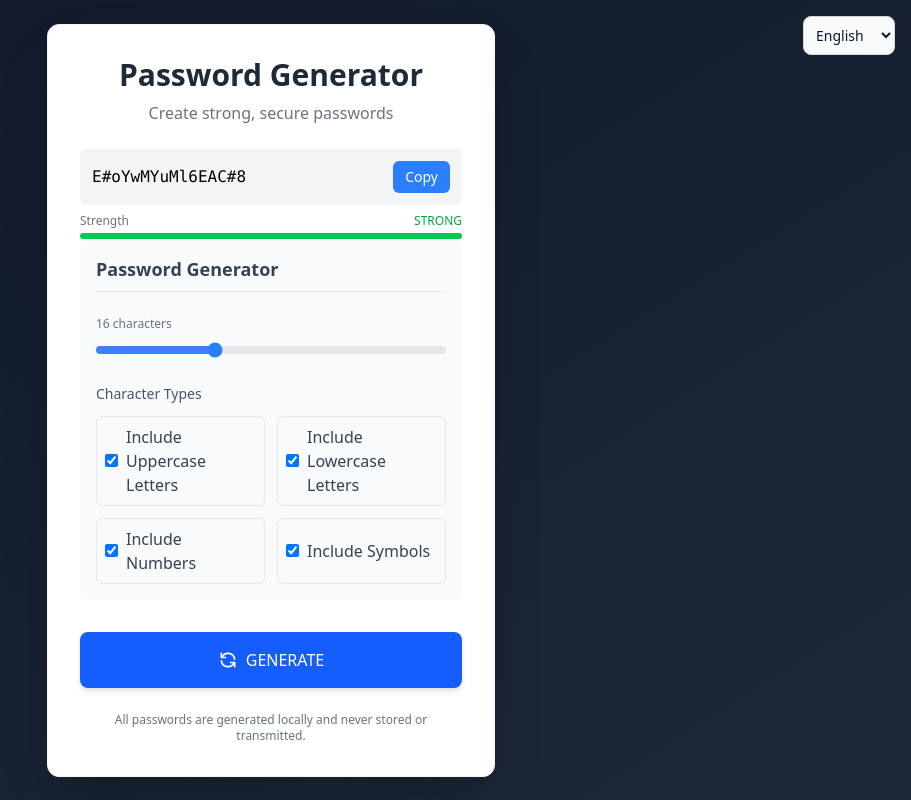
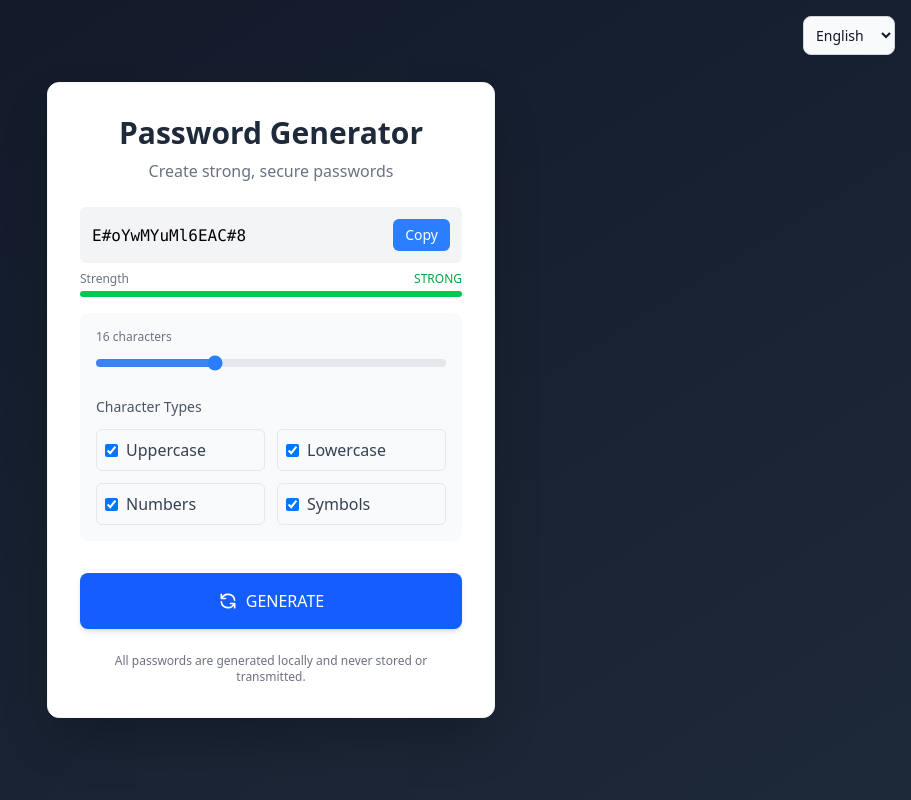
Before and after one commit to filippofinke/password-generator, a React (Vite) app: page / in a window 1280 px wide. Shown: the whole page, without its empty margins (369-1280 px from the left). Built offline with nearby package versions, Linux system fonts and the light colour scheme.

Commit message:
refactor: simplify password options labels in translations and update layout

```diff
--- a/src/components/PasswordOptions.tsx
+++ b/src/components/PasswordOptions.tsx
@@ -15,10 +15,7 @@ export function PasswordOptions({
   const { t } = useTranslation();
 
   return (
-    <div className="space-y-6 mb-8 bg-gray-50 p-4 rounded-lg">
-      <h2 className="text-lg font-semibold text-gray-700 border-b border-gray-200 pb-2">
-        {t("passwordGenerator")}
-      </h2>
+    <div className="space-y-6 mb-8 bg-gray-50 p-4 rounded-lg mt-4">
       <LengthSlider
         length={options.length}
         onChange={onOptionChange}
--- a/src/i18n/index.ts
+++ b/src/i18n/index.ts
@@ -28,7 +28,7 @@ i18n
     resources,
     fallbackLng: "en",
     interpolation: {
-      escapeValue: false, // react already safes from xss
+      escapeValue: false,
     },
     detection: {
       order: ["navigator", "htmlTag", "localStorage", "path", "subdomain"],
--- a/src/i18n/locales/de.ts
+++ b/src/i18n/locales/de.ts
@@ -9,10 +9,10 @@ export default {
 
   // Password Options
   characterLength: "Zeichenlänge",
-  includeUppercase: "Großbuchstaben einschließen",
-  includeLowercase: "Kleinbuchstaben einschließen",
-  includeNumbers: "Zahlen einschließen",
-  includeSymbols: "Symbole einschließen",
+  includeUppercase: "Großbuchstaben",
+  includeLowercase: "Kleinbuchstaben",
+  includeNumbers: "Zahlen",
+  includeSymbols: "Symbole",
 
   // Strength Meter
   strength: "Stärke",
--- a/src/i18n/locales/en.ts
+++ b/src/i18n/locales/en.ts
@@ -9,10 +9,10 @@ export default {
 
   // Password Options
   characterLength: "Character Length",
-  includeUppercase: "Include Uppercase Letters",
-  includeLowercase: "Include Lowercase Letters",
-  includeNumbers: "Include Numbers",
-  includeSymbols: "Include Symbols",
+  includeUppercase: "Uppercase",
+  includeLowercase: "Lowercase",
+  includeNumbers: "Numbers",
+  includeSymbols: "Symbols",
 
   // Strength Meter
   strength: "Strength",
--- a/src/i18n/locales/it.ts
+++ b/src/i18n/locales/it.ts
@@ -9,10 +9,10 @@ export default {
 
   // Password Options
   characterLength: "Lunghezza Caratteri",
-  includeUppercase: "Includi Lettere Maiuscole",
-  includeLowercase: "Includi Lettere Minuscole",
-  includeNumbers: "Includi Numeri",
-  includeSymbols: "Includi Simboli",
+  includeUppercase: "Maiuscole",
+  includeLowercase: "Minuscole",
+  includeNumbers: "Numeri",
+  includeSymbols: "Simboli",
 
   // Strength Meter
   strength: "Sicurezza",
```
